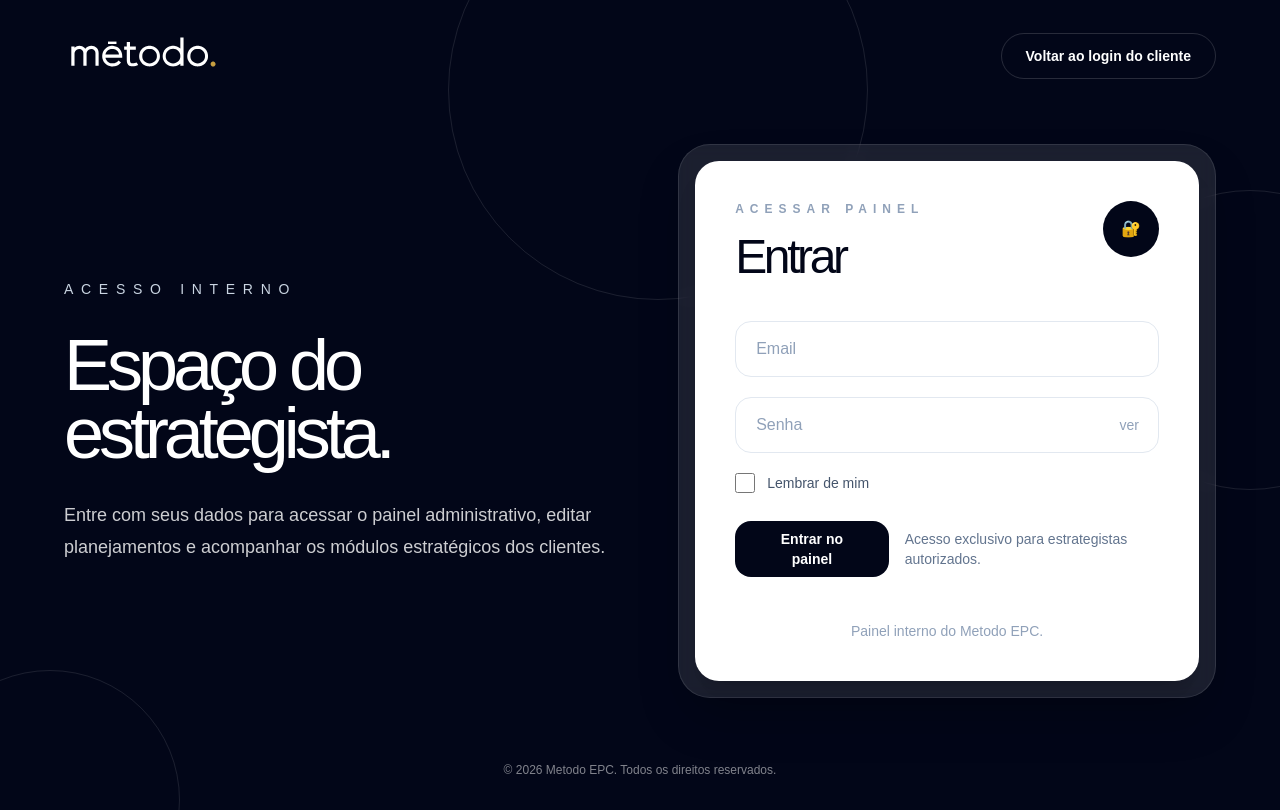
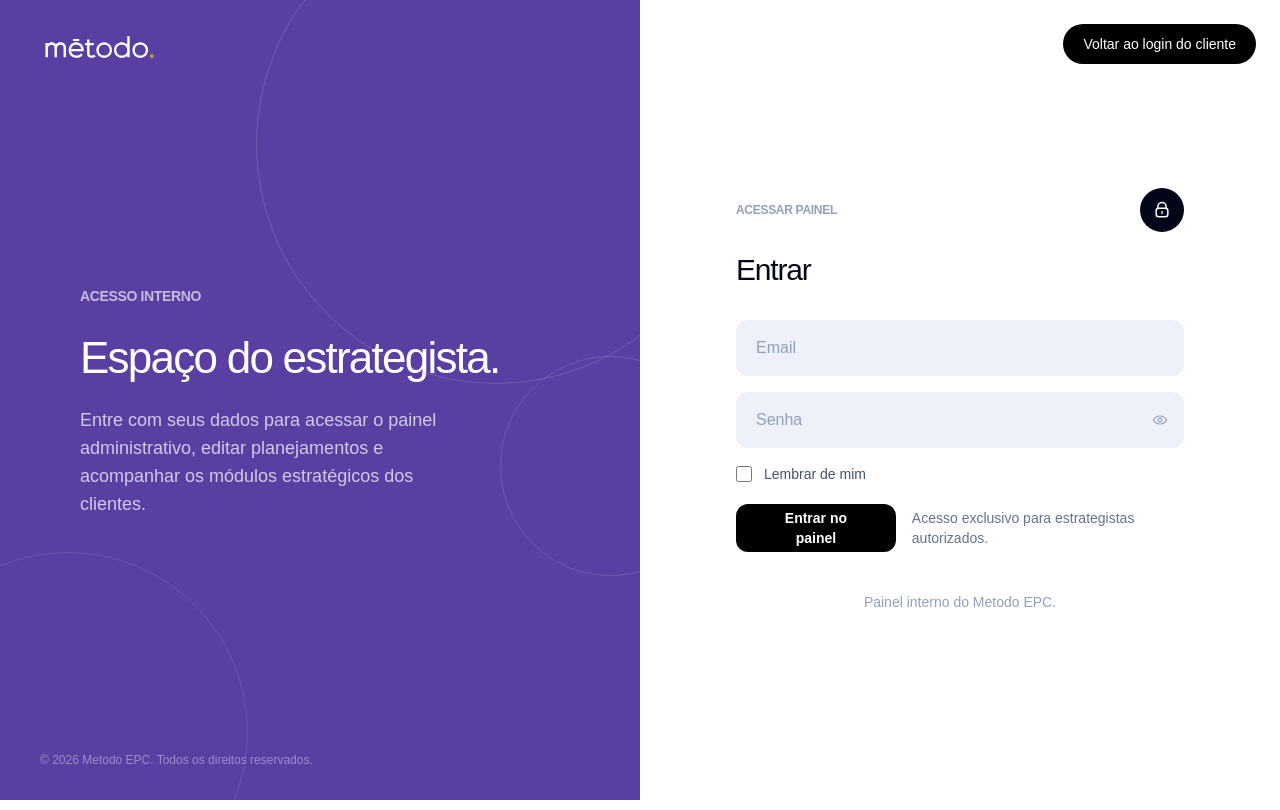
Before and after one commit to rotevo-marketing/metodo-epc, a Next.js app: page /estrategista/login in a window 1280 px wide. Built offline with nearby package versions, Linux system fonts and the light colour scheme; no server answers.

Commit message:
redesign pagina estrategista

```diff
--- a/src/app/estrategista/login/page.tsx
+++ b/src/app/estrategista/login/page.tsx
@@ -2,8 +2,53 @@
 
 import { useState } from "react";
 import { useRouter } from "next/navigation";
-import { MetodoLogo } from "@/Components/MetodoBrand";
+import Image from "next/image";
+import Link from "next/link";
 import { supabase } from "@/lib/supabase";
+
+function LockIcon() {
+  return (
+    <svg viewBox="0 0 24 24" fill="none" aria-hidden="true" className="h-5 w-5">
+      <path
+        d="M7 10V8a5 5 0 1 1 10 0v2"
+        stroke="currentColor"
+        strokeWidth="1.8"
+        strokeLinecap="round"
+        strokeLinejoin="round"
+      />
+      <rect
+        x="5"
+        y="10"
+        width="14"
+        height="10"
+        rx="3"
+        stroke="currentColor"
+        strokeWidth="1.8"
+      />
+      <path
+        d="M12 14v2"
+        stroke="currentColor"
+        strokeWidth="1.8"
+        strokeLinecap="round"
+      />
+    </svg>
+  );
+}
+
+function EyeIcon() {
+  return (
+    <svg viewBox="0 0 24 24" fill="none" aria-hidden="true" className="h-4 w-4">
+      <path
+        d="M2 12s3.5-6 10-6 10 6 10 6-3.5 6-10 6S2 12 2 12Z"
+        stroke="currentColor"
+        strokeWidth="1.8"
+        strokeLinecap="round"
+        strokeLinejoin="round"
+      />
+      <circle cx="12" cy="12" r="2.7" stroke="currentColor" strokeWidth="1.8" />
+    </svg>
+  );
+}
 
 export default function EstrategistaLoginPage() {
   const router = useRouter();
@@ -15,7 +60,7 @@ export default function EstrategistaLoginPage() {
   const [errorMessage, setErrorMessage] = useState("");
   const [isLoading, setIsLoading] = useState(false);
 
-  async function handleLogin(event: React.FormEvent<HTMLFormElement>) {
+  async function handleLogin(event: React.SyntheticEvent<HTMLFormElement>) {
     event.preventDefault();
 
     setErrorMessage("");
@@ -67,66 +112,82 @@ export default function EstrategistaLoginPage() {
   }
 
   return (
-    <main className="min-h-screen overflow-hidden bg-slate-950 text-white">
-      <section className="relative flex min-h-screen flex-col px-6 py-8 lg:px-16">
-        <div className="pointer-events-none absolute left-[35%] top-[-120px] h-[420px] w-[420px] rounded-full border border-white/10" />
-        <div className="pointer-events-none absolute right-[-120px] top-[190px] h-[300px] w-[300px] rounded-full border border-white/10" />
-        <div className="pointer-events-none absolute bottom-[-120px] left-[-80px] h-[260px] w-[260px] rounded-full border border-white/10" />
+    <main className="flex min-h-screen overflow-hidden">
+      {/* ── Left column – purple ───────────────────────────── */}
+      <div className="relative hidden flex-col overflow-hidden bg-[#5A3FA3] lg:flex lg:w-1/2">
+        {/* Decorative circles */}
+        <div className="pointer-events-none absolute -right-24 -top-24 h-[480px] w-[480px] rounded-full border border-white/15" />
+        <div className="pointer-events-none absolute -bottom-28 -left-28 h-[360px] w-[360px] rounded-full border border-white/10" />
+        <div className="pointer-events-none absolute bottom-[28%] right-[-80px] h-[220px] w-[220px] rounded-full border border-white/12" />
 
-        <header className="relative z-10 flex items-center justify-between">
-          <a href="/" className="flex items-center gap-4">
-            <MetodoLogo href="/" size="md" variant="light" />
-          </a>
-
-          <a
-            href="/"
-            className="rounded-full border border-white/15 px-6 py-3 text-sm font-semibold text-white transition hover:bg-white hover:text-slate-950"
-          >
-            Voltar ao login do cliente
+        {/* Nav */}
+        <header className="relative z-10 flex items-center px-10 py-8">
+          <a href="/">
+            <Image src="/brand/logo-light.svg" width={120} height={32} alt="Método EPC" />
           </a>
         </header>
 
-        <div className="relative z-10 grid flex-1 items-center gap-12 py-16 lg:grid-cols-[1fr_0.95fr]">
-          <div className="max-w-3xl">
-            <p className="text-sm font-medium uppercase tracking-[0.55em] text-slate-300">
+        {/* Hero */}
+        <div className="relative z-10 flex flex-1 items-center px-16 pb-12 xl:px-20">
+          <div className="w-full">
+            <p className="text-sm font-semibold uppercase tracking-tight text-white/65">
               Acesso interno
             </p>
 
-            <h1 className="mt-8 max-w-3xl text-5xl font-light leading-[0.95] tracking-[-0.07em] text-white lg:text-7xl">
+            <h1 className="mt-7 max-w-md text-4xl font-light leading-[1.1] tracking-[-0.04em] text-white xl:text-[2.75rem]">
               Espaço do estrategista.
             </h1>
 
-            <p className="mt-8 max-w-2xl text-lg leading-8 text-white/80">
-              Entre com seus dados para acessar o painel administrativo, editar
-              planejamentos e acompanhar os módulos estratégicos dos clientes.
+            <p className="mt-6 max-w-sm text-lg leading-7 text-white/72">
+              Entre com seus dados para acessar o painel administrativo, editar planejamentos e acompanhar os módulos estratégicos dos clientes.
             </p>
-          </div>
-
-          <div className="rounded-[2rem] border border-white/10 bg-white/10 p-4 shadow-2xl backdrop-blur">
-            <div className="rounded-[1.5rem] bg-white p-8 text-slate-950 shadow-xl lg:p-10">
-              <div className="flex items-start justify-between gap-6">
-                <div>
-                  <p className="text-xs font-semibold uppercase tracking-[0.5em] text-slate-400">
-                    Acessar painel
-                  </p>
-
-                  <h2 className="mt-4 text-5xl font-light tracking-[-0.07em] text-slate-950">
-                    Entrar
-                  </h2>
-                </div>
-
-                <div className="flex h-14 w-14 items-center justify-center rounded-full bg-slate-950 text-white">
-                  🔐
           </div>
         </div>
 
-              <form onSubmit={handleLogin} className="mt-10 space-y-5">
+        {/* Footer */}
+        <footer className="relative z-10 px-10 pb-8 text-xs text-white/40">
+          © 2026 Metodo EPC. Todos os direitos reservados.
+        </footer>
+      </div>
+
+      {/* ── Right column – white ───────────────────────────── */}
+      <div className="relative flex w-full flex-col items-center justify-center bg-white px-6 py-12 lg:w-1/2">
+        <Link
+          href="/"
+          className="absolute right-6 top-6 inline-flex h-10 items-center justify-center rounded-full bg-black px-5 text-sm font-medium text-white transition-colors duration-200 hover:bg-[#5A3FA3]"
+        >
+          Voltar ao login do cliente
+        </Link>
+
+        {/* Mobile-only logo */}
+        <div className="mb-10 w-full max-w-md lg:hidden">
+          <a href="/">
+            <Image src="/brand/logo-dark.svg" width={120} height={32} alt="Método EPC" />
+          </a>
+        </div>
+
+        <div className="w-full max-w-md">
+          {/* Eyebrow + lock icon */}
+          <div className="flex items-center justify-between gap-4">
+            <p className="text-xs font-semibold uppercase tracking-tight text-slate-400">
+              Acessar painel
+            </p>
+            <div className="flex h-11 w-11 shrink-0 items-center justify-center rounded-full bg-slate-950 text-white">
+              <LockIcon />
+            </div>
+          </div>
+
+          <h1 className="mt-5 text-3xl font-light tracking-[-0.04em] text-slate-950">
+            Entrar
+          </h1>
+
+          <form onSubmit={handleLogin} className="mt-8 space-y-4">
             <input
               type="email"
               value={email}
               onChange={(event) => setEmail(event.target.value)}
               placeholder="Email"
-                  className="h-14 w-full rounded-2xl border border-slate-200 px-5 text-base outline-none transition placeholder:text-slate-400 focus:border-[#c79e40]/60 focus:ring-2 focus:ring-[#c79e40]/10"
+              className="h-14 w-full rounded-xl bg-[#EEF1FA] px-5 text-base text-slate-900 outline-none transition placeholder:text-slate-400 focus:ring-2 focus:ring-[#5A3FA3]/20"
             />
 
             <div className="relative">
@@ -135,15 +196,15 @@ export default function EstrategistaLoginPage() {
                 value={password}
                 onChange={(event) => setPassword(event.target.value)}
                 placeholder="Senha"
-                    className="h-14 w-full rounded-2xl border border-slate-200 px-5 pr-14 text-base outline-none transition placeholder:text-slate-400 focus:border-[#c79e40]/60 focus:ring-2 focus:ring-[#c79e40]/10"
+                className="h-14 w-full rounded-xl bg-[#EEF1FA] px-5 pr-12 text-base text-slate-900 outline-none transition placeholder:text-slate-400 focus:ring-2 focus:ring-[#5A3FA3]/20"
               />
 
               <button
                 type="button"
                 onClick={() => setShowPassword((current) => !current)}
-                    className="absolute right-5 top-1/2 -translate-y-1/2 text-sm font-medium text-slate-400 transition hover:text-slate-950"
+                className="absolute right-4 top-1/2 -translate-y-1/2 text-slate-400 transition hover:text-slate-700"
               >
-                    {showPassword ? "ocultar" : "ver"}
+                <EyeIcon />
               </button>
             </div>
 
@@ -152,22 +213,22 @@ export default function EstrategistaLoginPage() {
                 type="checkbox"
                 checked={rememberMe}
                 onChange={(event) => setRememberMe(event.target.checked)}
-                    className="h-5 w-5 rounded border-slate-300"
+                className="h-4 w-4 rounded border-slate-300 accent-[#5A3FA3]"
               />
               Lembrar de mim
             </label>
 
             {errorMessage ? (
-                  <p className="rounded-2xl bg-red-50 px-4 py-3 text-sm font-medium text-red-700">
+              <p className="rounded-xl bg-red-50 px-4 py-3 text-sm font-medium text-red-700">
                 {errorMessage}
               </p>
             ) : null}
 
-                <div className="flex flex-col gap-4 pt-2 sm:flex-row sm:items-center">
+            <div className="flex flex-col gap-4 pt-1 sm:flex-row sm:items-center">
               <button
                 type="submit"
                 disabled={isLoading}
-                    className="h-14 cursor-pointer rounded-2xl bg-slate-950 px-8 text-sm font-semibold text-white transition hover:bg-[#f4f1ea] hover:text-black hover:ring-1 hover:ring-[#c79e40]/30 disabled:cursor-not-allowed disabled:opacity-60"
+                className="inline-flex h-12 cursor-pointer items-center justify-center rounded-xl bg-black px-8 text-sm font-semibold text-white transition-colors duration-200 hover:bg-[#5A3FA3] disabled:cursor-not-allowed disabled:opacity-60"
               >
                 {isLoading ? "Entrando..." : "Entrar no painel"}
               </button>
@@ -176,19 +237,13 @@ export default function EstrategistaLoginPage() {
                 Acesso exclusivo para estrategistas autorizados.
               </p>
             </div>
+          </form>
 
-                <p className="pt-6 text-center text-sm text-slate-400">
+          <p className="mt-10 text-center text-sm text-slate-400">
             Painel interno do Metodo EPC.
           </p>
-              </form>
         </div>
       </div>
-        </div>
-
-        <footer className="relative z-10 text-center text-xs text-white/50">
-          © 2026 Metodo EPC. Todos os direitos reservados.
-        </footer>
-      </section>
     </main>
   );
 }
```
Lines whose indentation alone changed are shown as unchanged.
